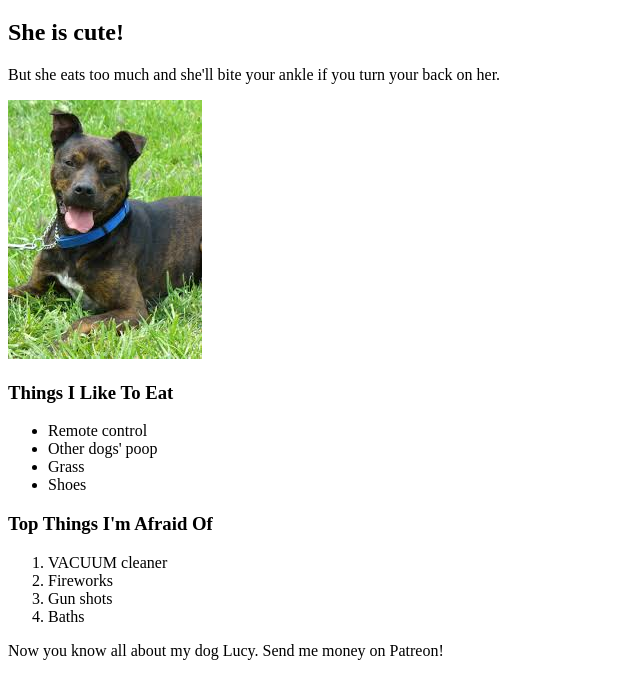
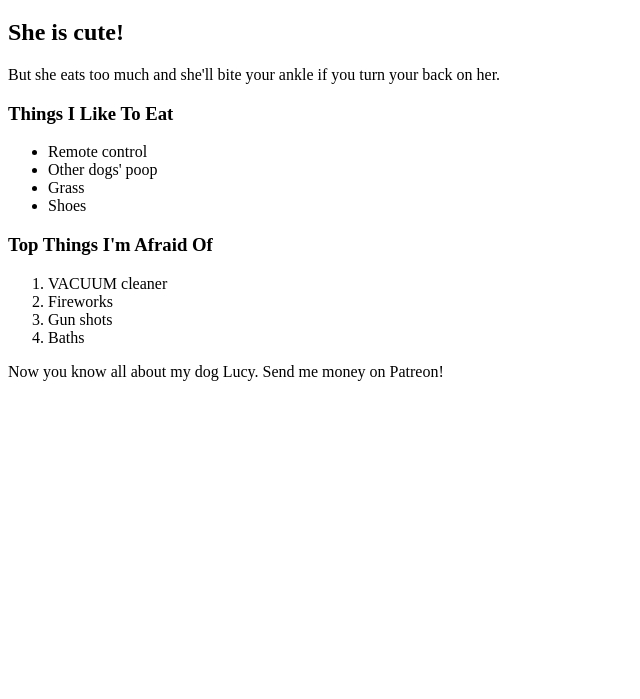
Before and after one commit to eggthecat/pet-blog, a plain HTML site: page pets.html in a window 1280 px wide. Shown: the part 61-760 px from the top of the page, without its empty margins (0-640 px from the left). Drawn offline with Linux system fonts and the light colour scheme.

Commit message:
test image

```diff
--- a/pets.html
+++ b/pets.html
@@ -8,7 +8,7 @@
   <h1>My Pet Lucy</h1>
   <h2>She is cute!</h2>
   <p>But she eats too much and she'll bite your ankle if you turn your back on her.</p>
-  <img src="dog.jpeg" alt="Not Lucy but still a cute doggy">
+  <!-- <img src="dog.jpeg" alt="Not Lucy but still a cute doggy"> -->
   <h3>Things I Like To Eat</h3>
   <ul>
     <li>Remote control</li>
```
